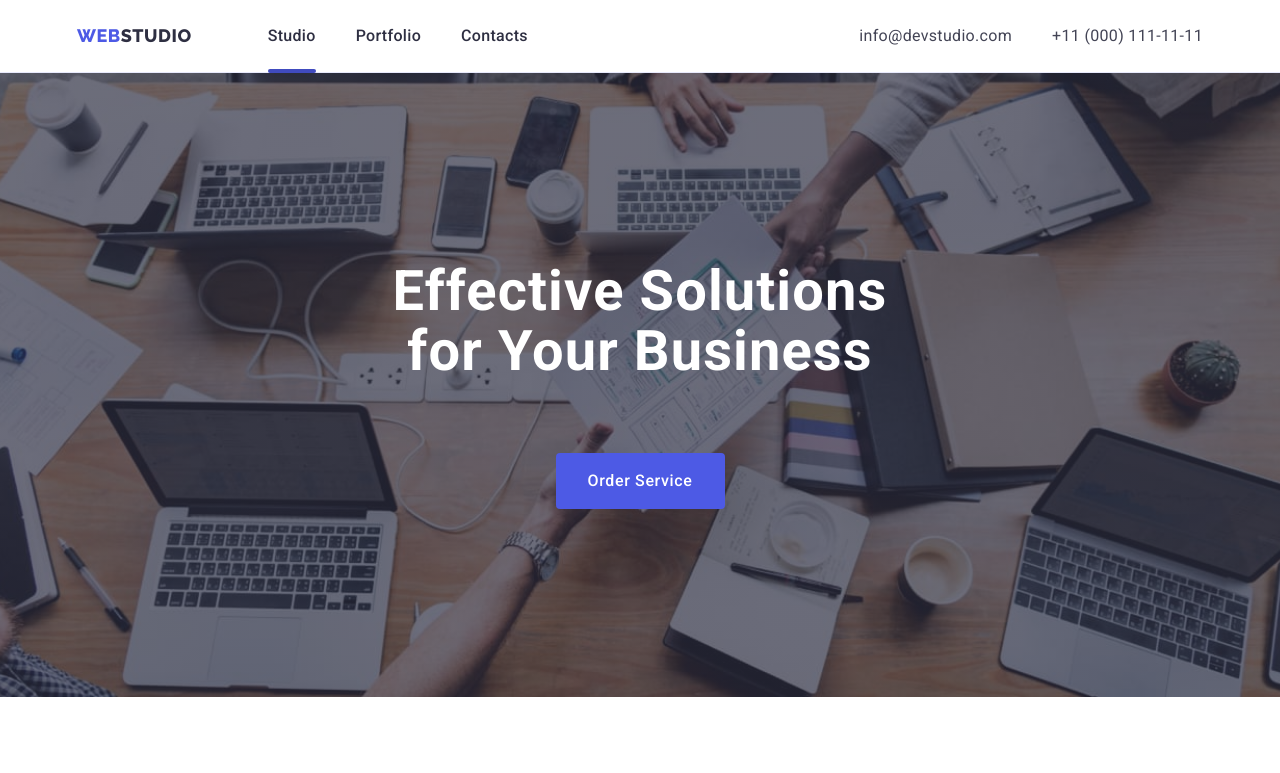
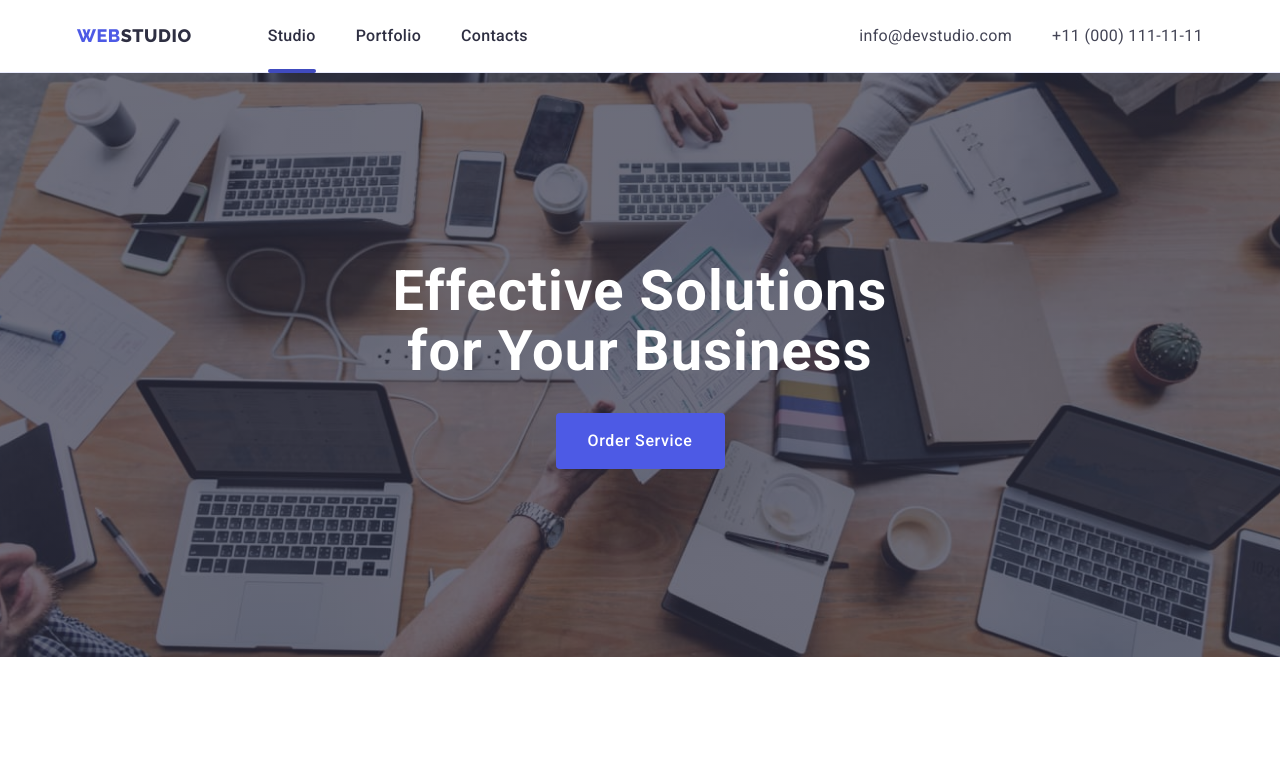
Before and after one commit to Dtimewarp/goit-markup-hw-06, a plain HTML site: page index.html in a window 1280 px wide. Shown: the top 773 px of the page. Drawn offline with nearby package versions, Linux system fonts and the light colour scheme.

Commit message:
mobile+tablet+desk Спроба здачі 1

```diff
--- a/css/mobile-styles.css
+++ b/css/mobile-styles.css
@@ -701,6 +701,7 @@ body {
 @media (min-width: 1158px) {
   .first-section-background {
     padding: 188px 0;
+    max-width: 1440px;
     background-image: linear-gradient(
         rgba(46, 47, 66, 0.7),
         rgba(46, 47, 66, 0.7)
@@ -721,7 +722,7 @@ body {
     color: var(--white, #fff);
     font-family: 'Roboto', sans-serif;
     min-width: 496px;
-    height: 120px;
+    /* height: 120px; */
     font-size: 56px;
     line-height: 60px;
     letter-spacing: 1.12px;
```
